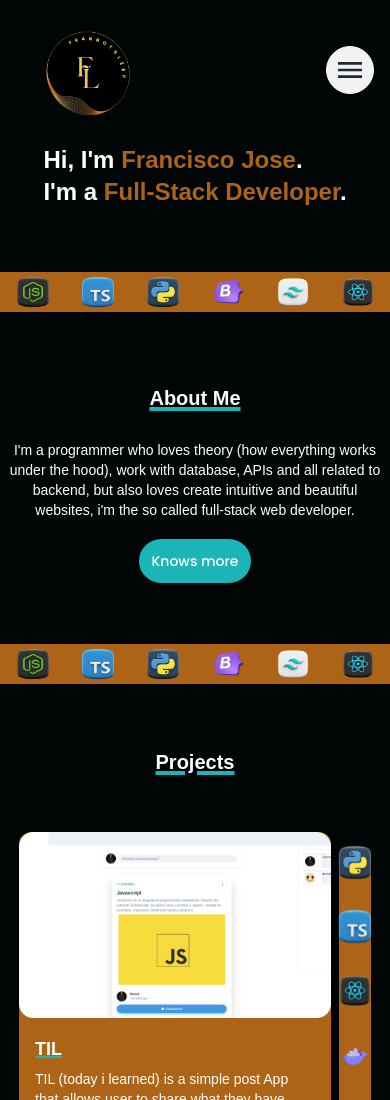
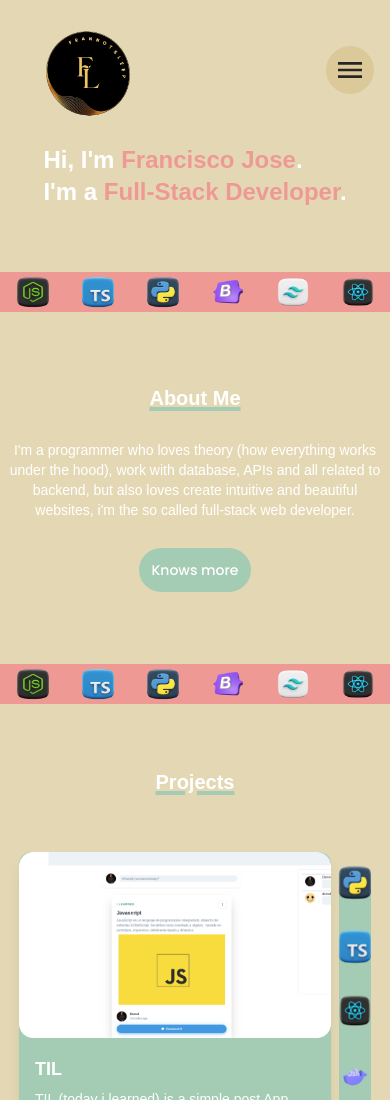
Before and after one commit to franNotSleep/franPortafolio, a Next.js app: page / in a window 390 px wide. Shown: the top 1100 px of the page. Built offline with nearby package versions, Linux system fonts and the light colour scheme; a web font is replaced by a local one.

Commit message:
new theme

```diff
--- a/app/globals.css
+++ b/app/globals.css
@@ -12,9 +12,6 @@
   scroll-behavior: smooth;
 }
 
-body {
-  background: #000505;
-}
 
 @layer components {
   .heading {
@@ -27,12 +24,12 @@ body {
     @apply text-white text-sm font-palanquin;
   }
   .button {
-    @apply rounded-full text-white bg-secondary font-poppins text-sm text-center p-2 max-sm:p-3 max-sm:w-max max-sm:mx-auto transition ease-in-out delay-150 hover:-translate-y-1 hover:scale-110 hover:bg-sky-500 duration-300;
+    @apply rounded-full text-white bg-secondary font-poppins text-sm text-center p-2 max-sm:p-3 max-sm:w-max max-sm:mx-auto transition ease-in-out delay-150 hover:-translate-y-1 hover:scale-110 hover:bg-primary duration-300;
   }
   .card {
-    @apply mx-auto max-w-sm rounded-xl shadow-lg overflow-hidden  mt-4 bg-primary
+    @apply mx-auto max-w-sm rounded-xl shadow-lg overflow-hidden  mt-4 bg-secondary
   }
   .link {
-    @apply body hover:text-secondary hover:decoration-primary font-poppins underline decoration-secondary  text-white transition duration-300 ease-in-out decoration-2;
+    @apply body hover:text-primary hover:decoration-primary font-poppins underline decoration-secondary  text-white transition duration-300 ease-in-out decoration-2;
   }
 }
--- a/app/sections/AboutMe.tsx
+++ b/app/sections/AboutMe.tsx
@@ -4,20 +4,23 @@ import { paper } from "../../public/assets";
 const KnowsMore = () => {
   return (
     <div>
-      <label htmlFor="my_modal_6" className="button cursor-pointer">
-        Knows more
+      <label htmlFor="my_modal_6">
+        <button className="button ">Knows more</button>
       </label>
 
       {/* Put this part before </body> tag */}
       <input type="checkbox" id="my_modal_6" className="modal-toggle" />
       <div className="modal">
         <div className="modal-box bg-black">
-          <h3 className="text-primary font-bold font-palanquin text-lg">Wow, did you really wants to know more? that's funny</h3>
+          <h3 className="text-primary font-bold font-palanquin text-lg">
+            Wow, did you really wants to know more? that's funny
+          </h3>
           <p className="py-4 font-palanquin">
-            I do actually sleep, the name of the logo and the page (frannotsleep) is actually beacuse my
-            family thinks that i don't sleep, so every time they see me, they
-            are always like: 'fran not sleep', even when i just woke up from an
-            eight hours of pure dreaming😅.
+            I do actually sleep, the name of the logo and the page
+            (frannotsleep) is actually beacuse my family thinks that i don't
+            sleep, so every time they see me, they are always like: 'fran not
+            sleep', even when i just woke up from an eight hours of pure
+            dreaming😅.
           </p>
           <div className="modal-action">
             <label htmlFor="my_modal_6" className="button">
--- a/app/sections/ContactMe.tsx
+++ b/app/sections/ContactMe.tsx
@@ -80,7 +80,7 @@ const ContactMe = () => {
   return (
     <section id="contact" className="mt-32">
       <p className="heading text-center mb-16">Contact Me</p>
-      <div className="bg-primary flex max-sm:flex-col-reverse md:divide-x-2 p-4">
+      <div className="flex max-sm:flex-col-reverse md:divide-x-2 p-4">
         <div className="p-2 mr-2">
           <div className="flex gap-2 items-center">
             <Image
--- a/components/ProjectCard.tsx
+++ b/components/ProjectCard.tsx
@@ -4,10 +4,10 @@ import Image from "next/image";
 
 const ProjectCard = ({ project }: { project: Project }) => {
   return (
-    <div className="max-w-lg max-sm:max-w-sm max-sm:px-4 mx-auto flex-col flex justify-start">
+    <div className="hover:-translate-y-1 hover:scale-110  transition ease-in-out duration-100 max-w-lg max-sm:max-w-sm max-sm:px-4 mx-auto flex-col flex justify-start">
       <div className="flex flex-row-reverse items-center mx-auto">
         <div
-          className="ml-2 rounded-lg bg-primary mx-auto flex flex-col gap-6 justify-between
+          className="ml-2 rounded-lg bg-secondary mx-auto flex flex-col gap-6 justify-between
     "
         >
           {project.toolsImg.map((toolImg) => (
@@ -38,7 +38,7 @@ const ProjectCard = ({ project }: { project: Project }) => {
           </div>
         </div>
       </div>
-      <div className="self-start flex px-4 mt-2 group rounded-lg bg-primary ">
+      <div className="self-start flex px-4 mt-2 group rounded-lg bg-secondary ">
         <div className="flex items-center">
           <Image className="h-12 w-12" src={github} alt="github" />
           <a target="_blank" className="link" href={project.sourceCode}>
--- a/tailwind.config.ts
+++ b/tailwind.config.ts
@@ -14,15 +14,14 @@ const config: Config = {
         poppins: ["Poppins", "sans-serif"],
         palanquin: ["Palanquin", "sans-serif"],
       },
-      colors: {
-        primary: "#AE6416",
-        secondary: "#1BB4B7",
-      },
     },
     container: {
       center: true,
     },
   },
+  daisyui: {
+    themes: ["retro"],
+  },
   plugins: [tailwindforms, daisyui],
 };
 export default config;
```
